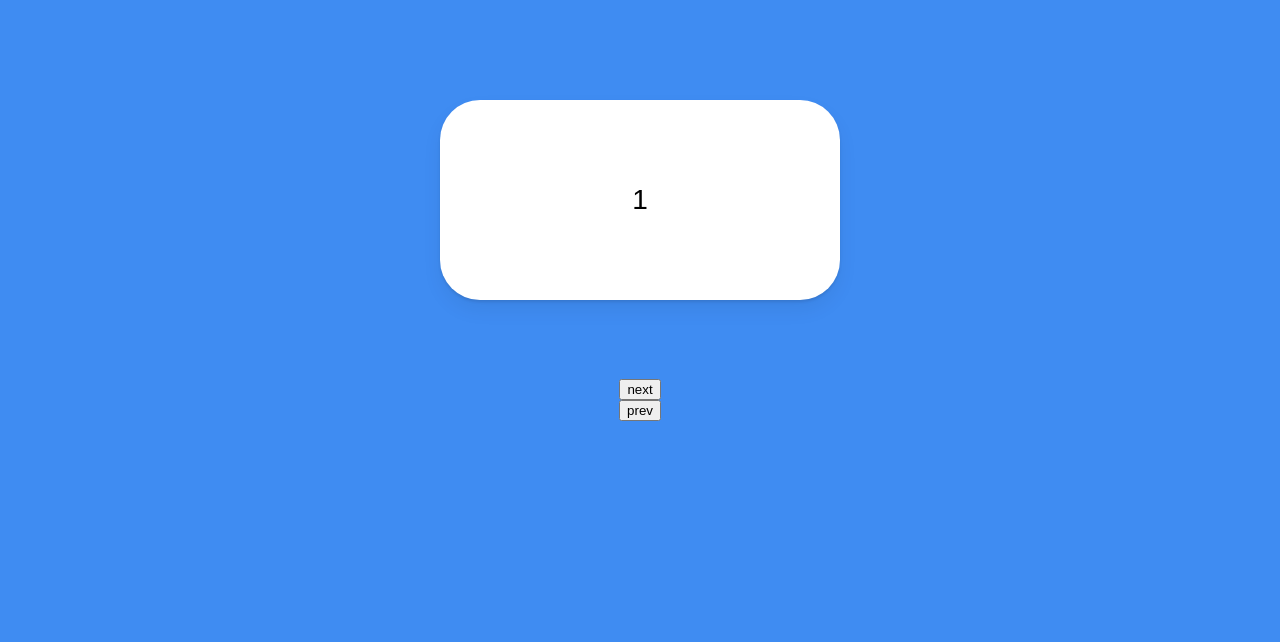
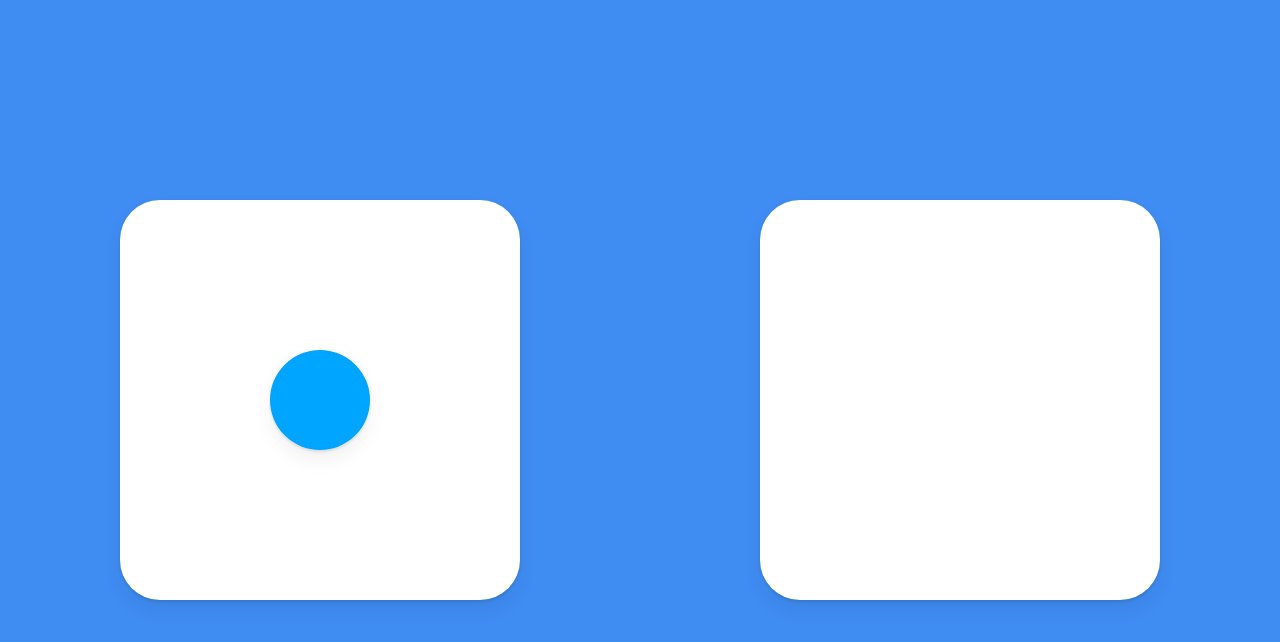
Before and after one commit to RspSang/animations-react, a React (Create React App) app: page / in a window 1280 px wide. Shown: the top 642 px of the page. Built offline with nearby package versions, Linux system fonts and the light colour scheme.

Commit message:
Study layout(animation)

```diff
--- a/src/App.tsx
+++ b/src/App.tsx
@@ -1,79 +1,49 @@
 import styled from "styled-components";
-import { motion, AnimatePresence } from "framer-motion";
+import { motion } from "framer-motion";
 import { useState } from "react";
 
 const Wrapper = styled(motion.div)`
   height: 100vh;
   width: 100vw;
   display: flex;
-  justify-content: center;
+  justify-content: space-around;
   align-items: center;
-  flex-direction: column;
 `;
 
 const Box = styled(motion.div)`
   width: 400px;
-  height: 200px;
+  height: 400px;
   background-color: rgba(255, 255, 255, 1);
   border-radius: 40px;
-  position: absolute;
-  top: 100px;
   display: flex;
   justify-content: center;
   align-items: center;
-  font-size: 28px;
   box-shadow: 0 2px 3px rgba(0, 0, 0, 0.1), 0 10px 20px rgba(0, 0, 0, 0.06);
 `;
 
-const box = {
-  entry: (back: boolean) => ({
-    x: back ? -500 : 500,
-    opacity: 0,
-    scale: 0,
-  }),
-  center: {
-    x: 0,
-    opacity: 1,
-    scale: 1,
-    transition: {
-      duration: 1,
-    },
-  },
-  exit: (back: boolean) => ({
-    x: back ? 500 : -500,
-    opacity: 0,
-    scale: 0,
-    transition: { duration: 1 },
-  }),
-};
+const Circle = styled(motion.div)`
+  background-color: #00a5ff;
+  height: 100px;
+  width: 100px;
+
+  box-shadow: 0 2px 3px rgba(0, 0, 0, 0.1), 0 10px 20px rgba(0, 0, 0, 0.06);
+`;
 
 function App() {
-  const [visible, setVisible] = useState(1);
-  const [back, setBack] = useState(false);
-  const nextPlease = () => {
-    setBack(false);
-    setVisible((prev) => (prev === 10 ? 10 : prev + 1));
-  };
-  const prevPlease = () => {
-    setBack(true);
-    setVisible((prev) => (prev === 1 ? 1 : prev - 1));
-  };
+  const [clicked, setClicked] = useState(false);
+  const toggleClicked = () => setClicked((prev) => !prev);
   return (
-    <Wrapper>
-      <AnimatePresence custom={back}>
-        <Box
-          custom={back}
-          variants={box}
-          initial="entry"
-          animate="center"
-          exit="exit"
-          key={visible}
-        >
-          {visible}
-        </Box>
-      </AnimatePresence>
-      <button onClick={nextPlease}>next</button>
-      <button onClick={prevPlease}>prev</button>
+    <Wrapper onClick={toggleClicked}>
+      <Box>
+        {!clicked ? (
+          <Circle layoutId="circle" style={{ borderRadius: 50 }} />
+        ) : null}
+      </Box>
+      <Box>
+        {clicked ? (
+          <Circle layoutId="circle" style={{ borderRadius: 0, scale: 2 }} />
+        ) : null}
+      </Box>
     </Wrapper>
   );
 }
```
